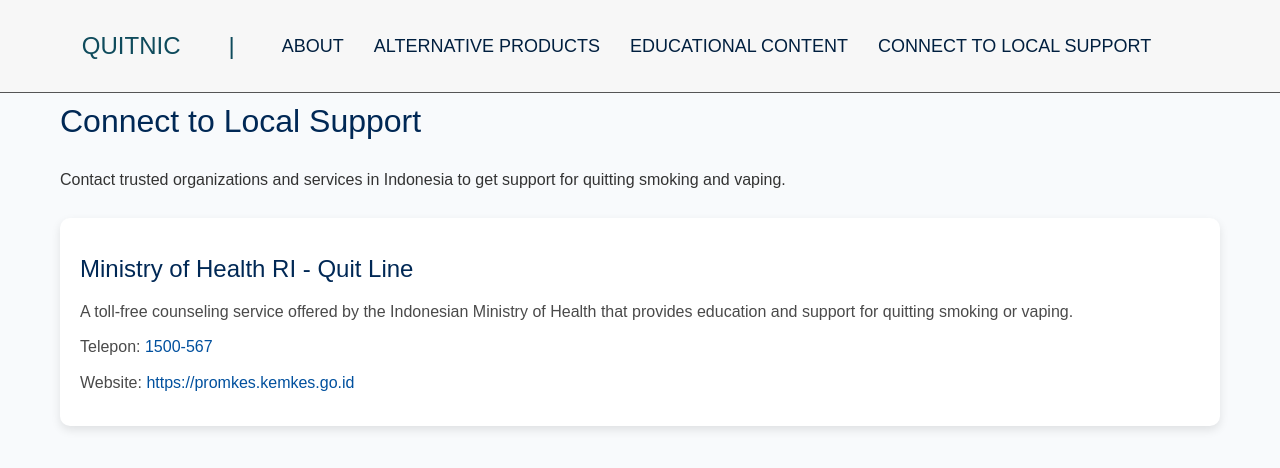
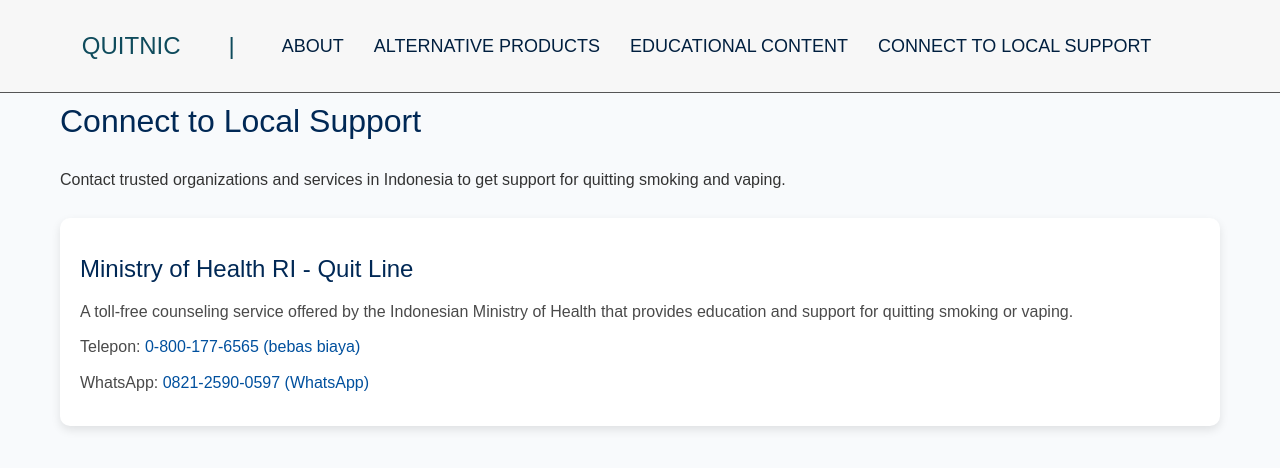
Before and after one commit to demtcsre/P5-Kelompok-3-12-IPA-1, a React (Create React App) app: page /local-support in a window 1280 px wide. Shown: the top 468 px of the page. Built offline with nearby package versions, Linux system fonts and the light colour scheme.

Commit message:
updating local support contact

```diff
--- a/src/components/LocalSupport.jsx
+++ b/src/components/LocalSupport.jsx
@@ -7,8 +7,8 @@ const LocalSupport = () => {
       name: 'Ministry of Health RI - Quit Line',
       description:
         'A toll-free counseling service offered by the Indonesian Ministry of Health that provides education and support for quitting smoking or vaping.',
-      phone: '1500-567',
-      website: 'https://promkes.kemkes.go.id',
+      phone: '0-800-177-6565 (bebas biaya)',
+      whatsapp: '0821-2590-0597 (WhatsApp)',
     },
   ];
 
@@ -35,9 +35,9 @@ const LocalSupport = () => {
                   <a href={`tel:${org.phone}`}>{org.phone}</a>
                 </p>
                 <p>
-                  <strong>Website:</strong>{' '}
-                  <a href={org.website} target="_blank" rel="noopener noreferrer">
-                    {org.website}
+                  <strong>WhatsApp:</strong>{' '}
+                  <a href={org.whatsapp} target="_blank" rel="noopener noreferrer">
+                    {org.whatsapp}
                   </a>
                 </p>
               </div>
```
